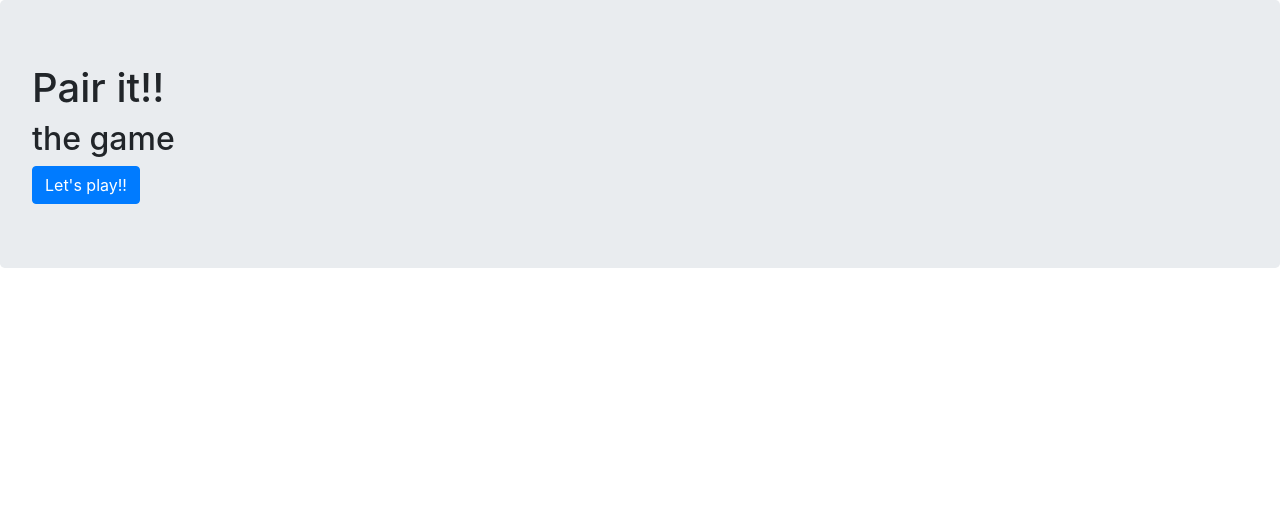
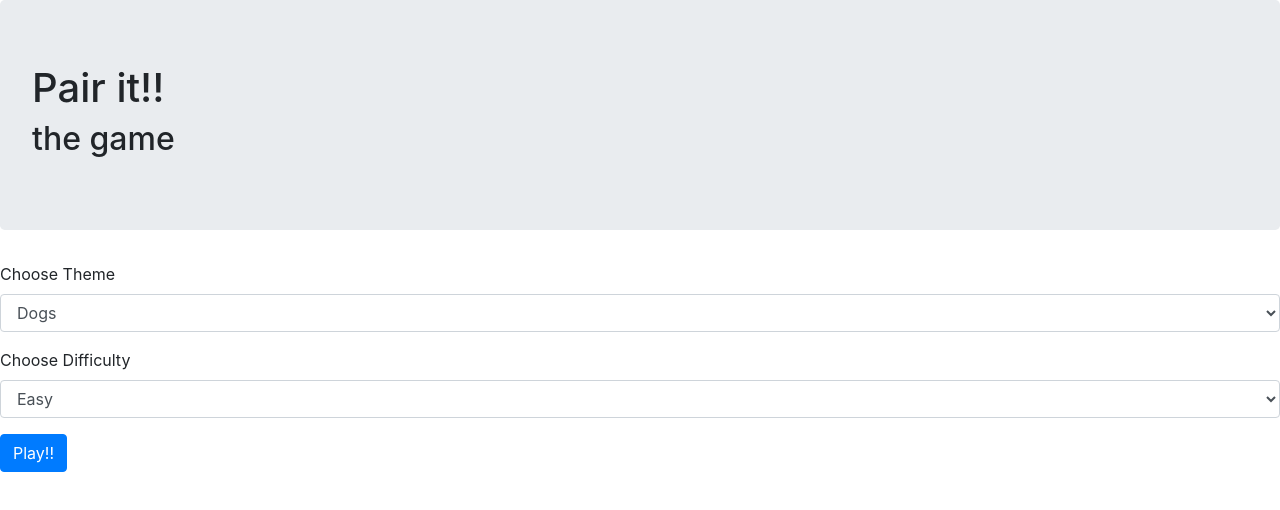
Before and after one commit to AtlasSkyholder/Pair-It, a React (Create React App) app: page / in a window 1280 px wide. Shown: the top 510 px of the page. Built offline with nearby package versions, Linux system fonts and the light colour scheme.

Commit message:
Form for theme and difficulty added to home page

```diff
--- a/src/components/Home.js
+++ b/src/components/Home.js
@@ -1,17 +1,53 @@
-import React from 'react';
+import React, {useState} from 'react';
 import 'bootstrap/dist/css/bootstrap.min.css';
 
-import { Jumbotron, Button } from 'react-bootstrap';
+import { Jumbotron, Button, Form } from 'react-bootstrap';
 
 function Home () {
+  const [theme, setTheme] = useState("Dogs");
+  const [diff, setDiff] = useState("Easy");
+
+  let onSubmit = (e) => {
+    e.preventDefault();
+    console.log(theme);
+    console.log(diff);
+
+  }
+
 
 
   return (
-    <Jumbotron>
-      <h1>Pair it!!</h1>
-      <h2>the game</h2>
-      <Button variant="primary" href="/game">Let's play!!</Button>
-    </Jumbotron>
+    <div>
+      <Jumbotron>
+        <h1>Pair it!!</h1>
+        <h2>the game</h2>
+      </Jumbotron>
+      <Form onSubmit={onSubmit}>
+        <Form.Group controlId="theme">
+          <Form.Label>Choose Theme</Form.Label>
+          <Form.Control as="select" value={theme} onChange={e => {
+            setTheme(e.target.value)
+          }}>
+            <option>Dogs</option>
+            <option>Cats</option>
+            <option>Cars</option>
+            <option>Waifus</option>
+          </Form.Control>
+        </Form.Group>
+        <Form.Group controlId="exampleForm.ControlSelect1">
+          <Form.Label>Choose Difficulty</Form.Label>
+          <Form.Control as="select" value={diff} onChange={e => {
+            setDiff(e.target.value)
+          }}>
+            <option>Easy</option>
+            <option>Medium</option>
+            <option>Hard</option>
+          </Form.Control>
+        </Form.Group>
+        <Button variant="primary" type="submit">Play!!</Button>
+      </Form>
+    </div>
+
   );
 }
 
```
